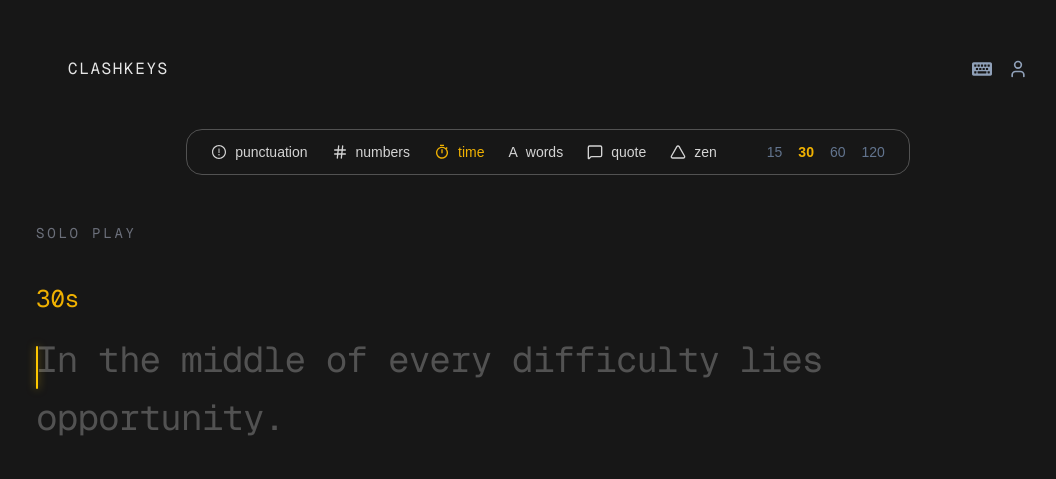
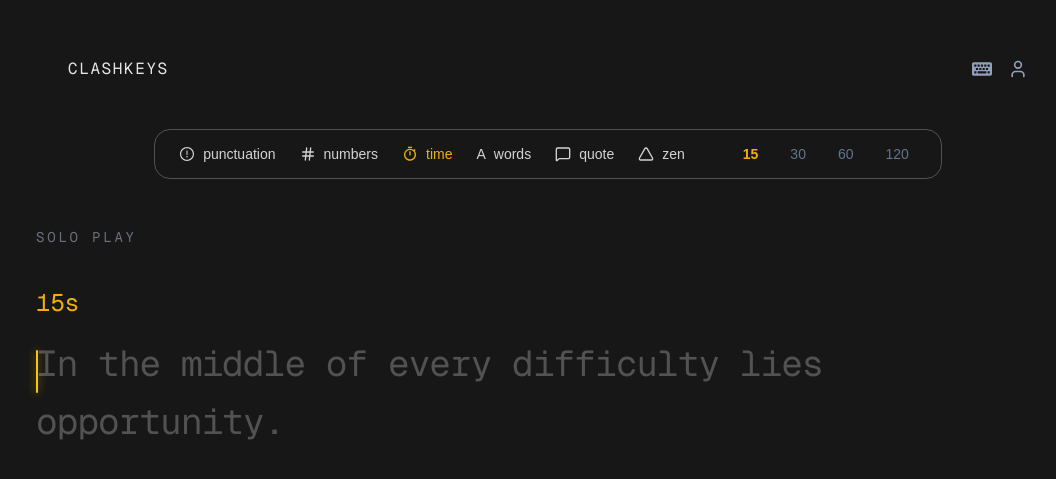
Before and after one commit to Aayush7105/clashkeys, a Next.js app: page /soloplay in a window 1280 px wide. Shown: the part 111-590 px from the top of the page, without its empty margins (92-1148 px from the left). Built offline with nearby package versions, Linux system fonts and the light colour scheme.

Commit message:
text pool added

```diff
--- a/app/soloplay/page.tsx
+++ b/app/soloplay/page.tsx
@@ -1,16 +1,33 @@
 import SoloPlayPage from "@/components/soloplay/soloplay-page";
+import {
+  DEFAULT_SOLO_DURATION,
+  SOLO_DURATIONS,
+} from "@/components/soloplay/soloplay-constants";
 import { SOLO_TEXT_POOL } from "@/components/soloplay/text-pool";
 import React from "react";
 
 export const dynamic = "force-dynamic";
 
-const page = () => {
+const page = ({
+  searchParams,
+}: {
+  searchParams?: { duration?: string };
+}) => {
+  const rawDuration = Number(searchParams?.duration);
+  const initialDuration = SOLO_DURATIONS.includes(
+    rawDuration as (typeof SOLO_DURATIONS)[number]
+  )
+    ? rawDuration
+    : DEFAULT_SOLO_DURATION;
   const initialText =
     SOLO_TEXT_POOL[Math.floor(Math.random() * SOLO_TEXT_POOL.length)] ||
     SOLO_TEXT_POOL[0];
   return (
     <div>
-      <SoloPlayPage initialText={initialText} />
+      <SoloPlayPage
+        initialText={initialText}
+        initialDuration={initialDuration}
+      />
     </div>
   );
 };
--- a/components/soloplay/solonavbar.tsx
+++ b/components/soloplay/solonavbar.tsx
@@ -4,6 +4,7 @@ import { User, Hash, MessageSquare, Triangle } from "lucide-react";
 import { AiOutlineExclamationCircle } from "react-icons/ai";
 import { FaKeyboard } from "react-icons/fa";
 import { MdOutlineTimer } from "react-icons/md";
+import { SOLO_DURATIONS } from "./soloplay-constants";
 
 interface SoloNavbarProps {
   currentDuration: number;
@@ -14,7 +15,7 @@ export default function SoloNavbar({
   currentDuration,
   onDurationChange,
 }: SoloNavbarProps) {
-  const durations = [15, 30, 60, 120];
+  const durations = SOLO_DURATIONS;
 
   return (
     <div className="w-ful p-2 flex flex-col justify-center items-center gap-3">
@@ -70,7 +71,7 @@ export default function SoloNavbar({
             <span
               key={d}
               onClick={() => onDurationChange(d)}
-              className={`cursor-pointer transition ${
+              className={`cursor-pointer transition px-2 py-0.5 rounded-md  ${
                 currentDuration === d
                   ? "text-yellow-500 font-semibold hover:text-yellow-400"
                   : "hover:text-slate-300"
--- /dev/null
+++ b/components/soloplay/soloplay-constants.ts
@@ -0,0 +1,2 @@
+export const SOLO_DURATIONS = [15, 30, 60, 120] as const;
+export const DEFAULT_SOLO_DURATION = 15;
--- a/components/soloplay/soloplay-page.tsx
+++ b/components/soloplay/soloplay-page.tsx
@@ -1,15 +1,36 @@
 "use client";
 
-import React, { useState } from "react";
+import React from "react";
+import { usePathname, useRouter, useSearchParams } from "next/navigation";
 import Solonavbar from "./solonavbar";
 import SoloTypingArea from "./solotypingarea";
+import { DEFAULT_SOLO_DURATION, SOLO_DURATIONS } from "./soloplay-constants";
 
 interface SoloPlayPageProps {
   initialText: string;
+  initialDuration: number;
 }
 
-const SoloPlayPage: React.FC<SoloPlayPageProps> = ({ initialText }) => {
-  const [duration, setDuration] = useState(30);
+const SoloPlayPage: React.FC<SoloPlayPageProps> = ({
+  initialText,
+  initialDuration,
+}) => {
+  const router = useRouter();
+  const searchParams = useSearchParams();
+  const pathname = usePathname();
+  const rawDuration = Number(searchParams.get("duration"));
+  const duration = SOLO_DURATIONS.includes(
+    rawDuration as (typeof SOLO_DURATIONS)[number]
+  )
+    ? rawDuration
+    : initialDuration || DEFAULT_SOLO_DURATION;
+
+  const handleDurationChange = (next: number) => {
+    if (next === duration) return;
+    const params = new URLSearchParams(searchParams.toString());
+    params.set("duration", String(next));
+    router.replace(`${pathname}?${params.toString()}`, { scroll: false });
+  };
 
   return (
     <main className="min-h-screen bg-neutral-900 text-neutral-300 flex items-center justify-center px-2 py-16">
@@ -17,7 +38,7 @@ const SoloPlayPage: React.FC<SoloPlayPageProps> = ({ initialText }) => {
         <div className="relative z-50">
           <Solonavbar
             currentDuration={duration}
-            onDurationChange={setDuration}
+            onDurationChange={handleDurationChange}
           />
         </div>
         <div className="flex items-center justify-between text-sm tracking-[0.2em] uppercase text-[#6b6f7a] mt-10">
--- a/components/soloplay/soloscorepage.tsx
+++ b/components/soloplay/soloscorepage.tsx
@@ -5,6 +5,7 @@ import WpmGraph from "./wpmgraph";
 
 interface Props {
   wpm: number;
+  rawWpm: number;
   accuracy: number;
   correctChars: number;
   incorrectChars: number;
@@ -16,6 +17,7 @@ interface Props {
 
 const SoloScorePage: React.FC<Props> = ({
   wpm,
+  rawWpm,
   accuracy,
   correctChars,
   incorrectChars,
@@ -90,7 +92,7 @@ const SoloScorePage: React.FC<Props> = ({
               raw
             </span>
             <span className="text-3xl font-mono text-neutral-400">
-              {Math.round(totalChars / 5 / (timeElapsed / 60 || 1))}
+              {Math.round(rawWpm)}
             </span>
           </div>
         </div>
--- a/components/soloplay/solotypingarea.tsx
+++ b/components/soloplay/solotypingarea.tsx
@@ -1,12 +1,6 @@
 "use client";
 
-import React, {
-  useEffect,
-  useLayoutEffect,
-  useRef,
-  useState,
-  useMemo,
-} from "react";
+import React, { useEffect, useLayoutEffect, useRef, useState } from "react";
 import SoloScorePage from "./soloscorepage";
 import { SOLO_TEXT_POOL } from "./text-pool";
 
@@ -26,6 +20,7 @@ const SoloTypingArea: React.FC<SoloTypingAreaProps> = ({
   const [startTime, setStartTime] = useState<number | null>(null);
   const [endTime, setEndTime] = useState<number | null>(null);
   const [timeLeft, setTimeLeft] = useState(duration);
+  const [now, setNow] = useState(() => Date.now());
 
   // ✅ real accuracy counters
   const [totalKeystrokes, setTotalKeystrokes] = useState(0);
@@ -40,13 +35,15 @@ const SoloTypingArea: React.FC<SoloTypingAreaProps> = ({
     inputRef.current?.focus();
   }, []);
 
-  const correctChars = useMemo(() => {
-    let count = 0;
-    for (let i = 0; i < typed.length; i++) {
-      if (typed[i] === targetText[i]) count++;
-    }
-    return count;
-  }, [typed, targetText]);
+  useEffect(() => {
+    if (startTime === null || endTime !== null) return;
+
+    const id = setInterval(() => {
+      setNow(Date.now());
+    }, 100);
+
+    return () => clearInterval(id);
+  }, [startTime, endTime]);
 
   useEffect(() => {
     let interval: NodeJS.Timeout;
@@ -54,10 +51,9 @@ const SoloTypingArea: React.FC<SoloTypingAreaProps> = ({
     if (startTime && !endTime && timeLeft > 0) {
       interval = setInterval(() => {
         setTimeLeft((prev) => {
-          const elapsed = duration - prev + 1;
-          const minutes = elapsed / 60;
-
-          const currentWpm = minutes > 0 ? correctChars / 5 / minutes : 0;
+          const elapsedMs = Date.now() - startTime;
+          const minutes = elapsedMs / 60000;
+          const currentWpm = minutes > 0 ? correctKeystrokes / 5 / minutes : 0;
 
           setWpmHistory((h) => [...h, currentWpm]);
 
@@ -72,16 +68,19 @@ const SoloTypingArea: React.FC<SoloTypingAreaProps> = ({
     }
 
     return () => clearInterval(interval);
-  }, [startTime, endTime, timeLeft, correctChars, duration]);
+  }, [startTime, endTime, timeLeft, correctKeystrokes, duration]);
 
-  const timeElapsed = duration - timeLeft;
-  const timeMinutes = timeElapsed / 60;
+  const elapsedMs =
+    startTime === null ? 0 : Math.max(0, (endTime ?? now) - startTime);
+  const timeElapsed = Math.round(elapsedMs / 1000);
+  const timeMinutes = elapsedMs / 60000;
 
   // ✅ real accuracy
   const accuracy =
     totalKeystrokes === 0 ? 100 : (correctKeystrokes / totalKeystrokes) * 100;
 
-  const wpm = timeMinutes > 0 ? correctChars / 5 / timeMinutes : 0;
+  const wpm = timeMinutes > 0 ? correctKeystrokes / 5 / timeMinutes : 0;
+  const rawWpm = timeMinutes > 0 ? totalKeystrokes / 5 / timeMinutes : 0;
 
   useEffect(() => {
     const handleVisibilityChange = () => {
@@ -107,6 +106,7 @@ const SoloTypingArea: React.FC<SoloTypingAreaProps> = ({
     return (
       <SoloScorePage
         wpm={wpm}
+        rawWpm={rawWpm}
         accuracy={accuracy}
         correctChars={correctKeystrokes}
         incorrectChars={totalKeystrokes - correctKeystrokes}
```
